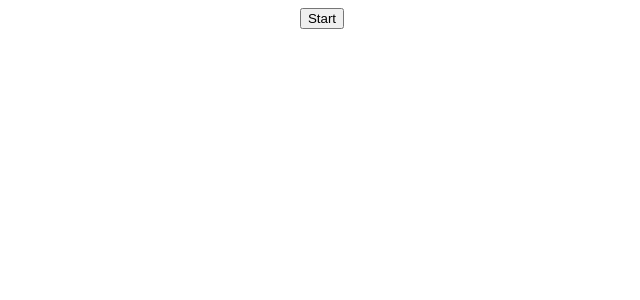
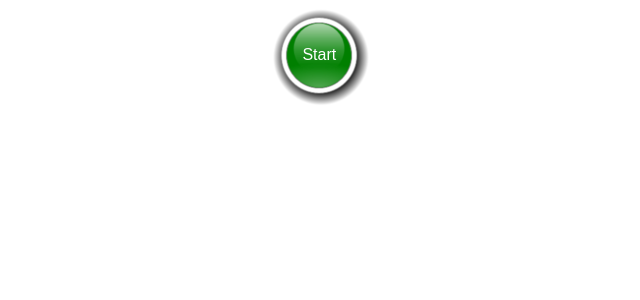
Before and after one commit to Zevgon/memory, a React app: page / in a window 1280 px wide. Shown: the top 300 px of the page, without its empty margins (318-958 px from the left). Built offline with nearby package versions, Linux system fonts and the light colour scheme.

Commit message:
Start button

```diff
--- a/App.jsx
+++ b/App.jsx
@@ -23,6 +23,7 @@ const shuffle = (array) => {
 };
 
 const getFourNumbers = () => shuffle(new Array(4).fill(0).map((_, idx) => idx));
+const getMainNumber = () => Math.floor((Math.random() * 4) + 1);
 
 export default class App extends Component {
   constructor() {
@@ -31,37 +32,89 @@ export default class App extends Component {
       curNumber: null,
       fourNumbers: null,
       running: false,
+      stage: null,
+      lost: false,
     };
     this.start = this.start.bind(this);
+    this.handleClick = this.handleClick.bind(this);
   }
 
   start() {
     this.setState({
       running: true,
       fourNumbers: getFourNumbers(),
-      curNumber: Math.floor((Math.random() * 4) + 1),
+      curNumber: getMainNumber(),
+      stage: 1,
+      lost: false,
+      won: false,
     });
+  }
+
+  check(number) {
+    return number === 2;
+  }
+
+  handleClick(number) {
+    if (this.check(number)) {
+      if (this.state.stage === 5) {
+        this.setState({
+          won: true,
+          running: false,
+        });
+        return;
+      }
+      this.setState({
+        stage: this.state.stage + 1,
+        fourNumbers: getFourNumbers(),
+        curNumber: getMainNumber(),
+      });
+    } else {
+      this.setState({
+        running: false,
+        lost: true,
+      });
+    }
   }
 
   render() {
     return (
       <div className="game-container">
+        {this.state.lost &&
+          <div>Sorry, you lost.</div>
+        }
+        {this.state.won &&
+          <div>Yay you win!!</div>
+        }
+        {this.state.stage &&
+          <div
+            className="stage-num center-number"
+          >Stage: {this.state.stage}
+          </div>
+        }
         {this.state.curNumber &&
           <div className="main-number center-number">{this.state.curNumber}</div>
         }
         {this.state.fourNumbers &&
           <div className="numbers-container">
             {this.state.fourNumbers.map(number => (
-              <div
+              <button
                 className="center-number secondary-number"
                 key={number}
+                onClick={() => this.handleClick(number)}
               >{number}
-              </div>
+              </button>
             ))}
           </div>
         }
         {!this.state.running &&
-          <button onClick={this.start}>Start</button>
+          <button
+            onClick={this.start}
+            className="pressed start-button"
+          >
+            <div className="start-text">
+              Start
+            </div>
+          </button>
         }
       </div>
     );
--- a/master.css
+++ b/master.css
@@ -1,6 +1,33 @@
 body {
   box-sizing: border-box;
+  position: relative;
 }
+
+button {
+  outline: none;
+}
+
+.start-button:focus {
+  background: url('./images/pressed.png');
+}
+
+.start-button {
+  position: relative;
+  width: 102px;
+  height: 102px;
+  border: none;
+  background: url('./images/unpressed.png');
+}
+
+.start-text {
+  color: white;
+  position: absolute;
+  left: 50%;
+  top: 50%;
+  transform: translate3d(-58%, -70%, 0);
+  font-size: 16px;
+}
+
 
 .center-number {
   display: flex;
@@ -38,3 +65,8 @@ body {
   border: 1px solid black;
   font-size: 34px;
 }
+
+.stage-num {
+  font-size: 20px;
+  margin-bottom: 20px;
+}
--- a/package.json
+++ b/package.json
@@ -22,9 +22,12 @@
     "eslint-plugin-import": "^2.8.0",
     "eslint-plugin-jsx-a11y": "^6.0.2",
     "eslint-plugin-react": "^7.5.1",
+    "file-loader": "^1.1.5",
+    "img-loader": "^2.0.0",
     "react": "^16.2.0",
     "react-dom": "^16.2.0",
     "style-loader": "^0.19.0",
+    "url-loader": "^0.6.2",
     "webpack": "^3.10.0"
   },
   "devDependencies": {}
--- a/webpack.config.js
+++ b/webpack.config.js
@@ -17,6 +17,13 @@ module.exports = {
         test: /\.css$/,
         use: ['style-loader', 'css-loader'],
       },
+      {
+        test: /\.(jpe?g|png|gif|svg)$/i,
+        use: [
+          'url-loader?limit=10000',
+          'img-loader',
+        ],
+      },
     ],
   },
   resolve: {
```
Also changed, not shown: images/pressed.png (added), images/unpressed.png (added).
